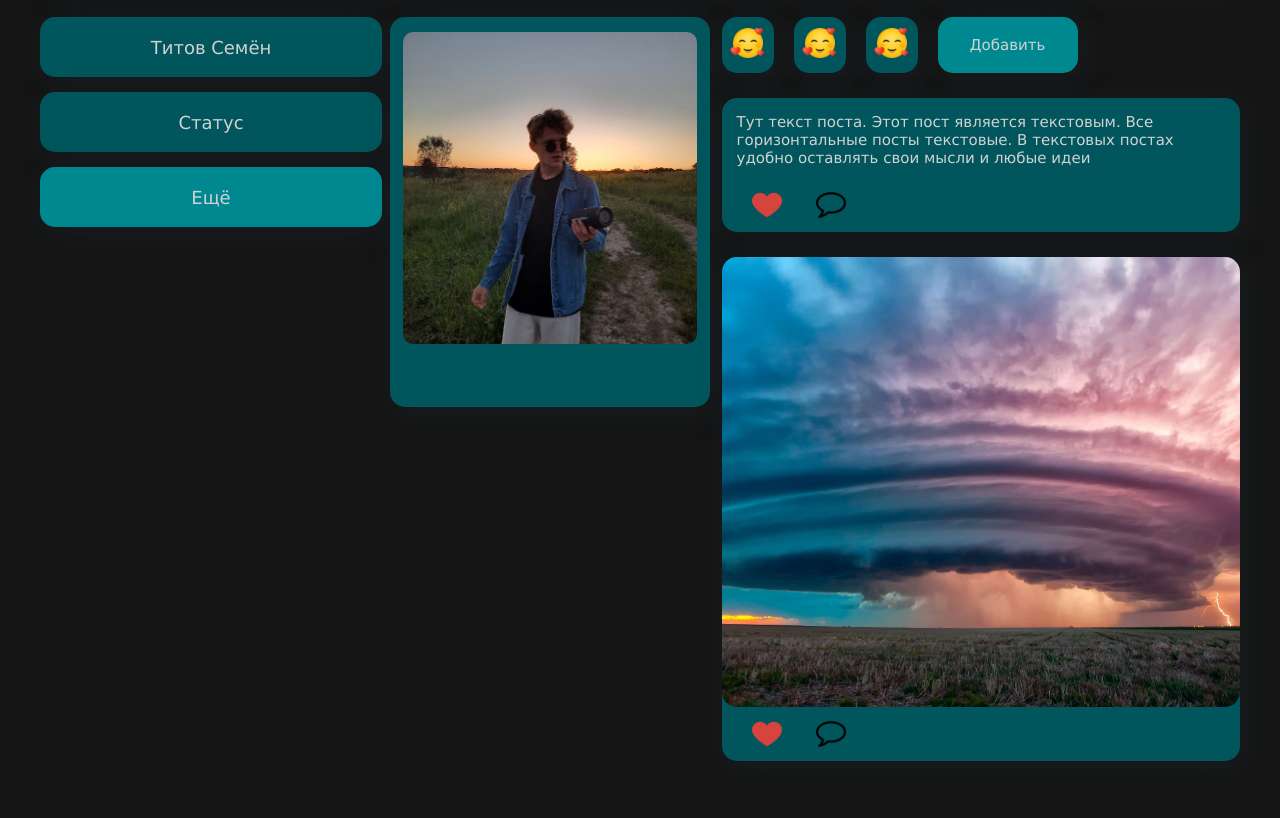
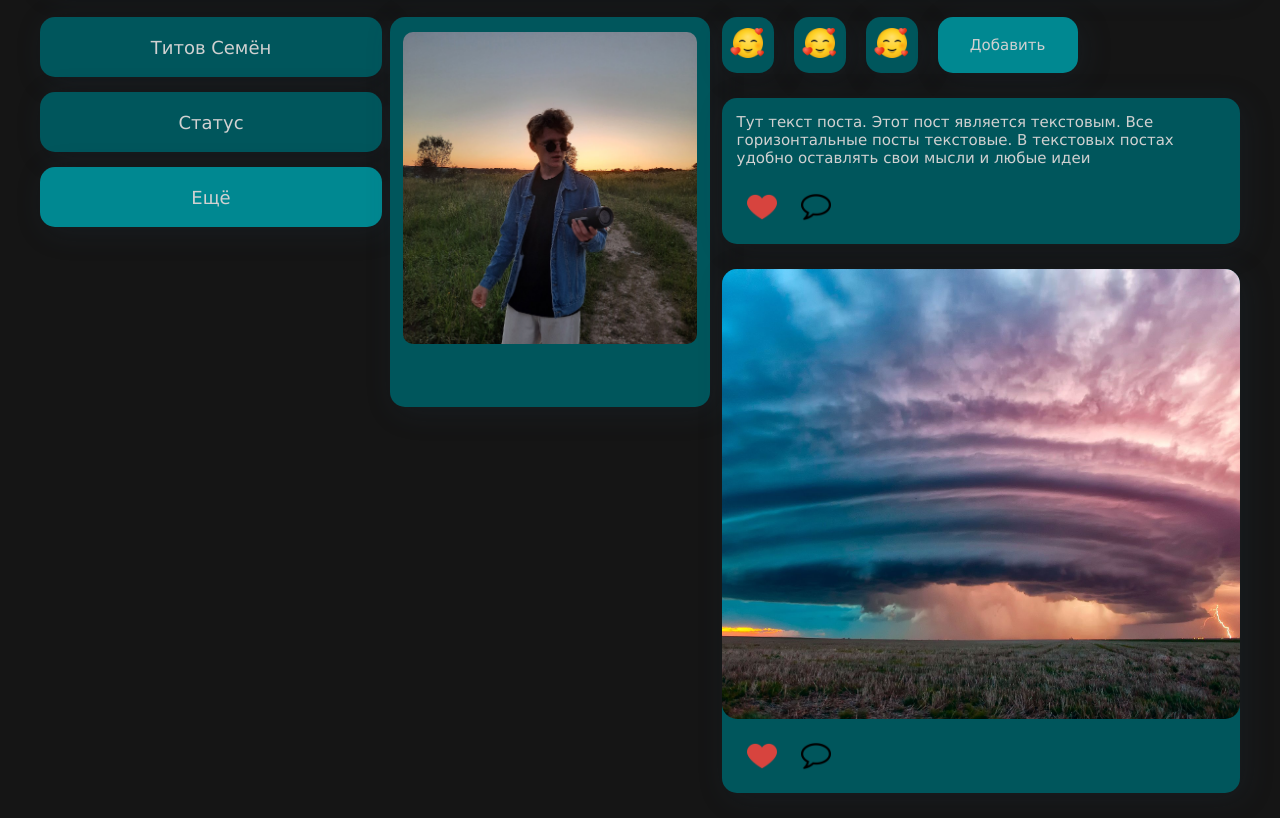
Before and after one commit to TitikUniverse/SocialWeb, a plain HTML site: page index.html in a window 1280 px wide. Shown: the part 108-926 px from the top of the page. Before the commit the page ends 894 px from the top, so only its background shows below. Drawn offline with Linux system fonts and the light colour scheme.

Commit message:
Пофиксил кнопки и добавил лайки и комменты кнопки

```diff
--- a/index.html
+++ b/index.html
@@ -1,11 +1,13 @@
 <!DOCTYPE html>
 <html lang="ru">
+
 <head>
   <meta charset="UTF-8">
   <meta name="viewport" content="width=device-width, initial-scale=1.0">
   <link rel="stylesheet" type="text/css" href="./style/style.css">
   <title>Emote</title>
 </head>
+
 <body>
   <section id="main">
     <header id="header" class="box-radius-white shadow">
@@ -35,21 +37,25 @@
       <div id="right">
         <div id="right-top-content">
           <div class="emote-item-menu">
-                        <button class="emote-item box-radius-white shadow main-btn"><img src="./img/icon/hearts-icon.png" alt=""></button>
-                        <button class="emote-item box-radius-white shadow main-btn"><img src="./img/icon/hearts-icon.png" alt=""></button>
-                        <button class="emote-item box-radius-white shadow main-btn"><img src="./img/icon/hearts-icon.png" alt=""></button>
+            <button class="emote-item box-radius-white shadow main-btn"><img src="./img/icon/hearts-icon.png"
+                alt=""></button>
+            <button class="emote-item box-radius-white shadow main-btn"><img src="./img/icon/hearts-icon.png"
+                alt=""></button>
+            <button class="emote-item box-radius-white shadow main-btn"><img src="./img/icon/hearts-icon.png"
+                alt=""></button>
             <button id="add-post-btn" class="main-btn shadow">Добавить</button>
           </div>
           <div class="wall">
 
             <div class="post text-post box-radius-white shadow">
               <div class="post-content">
-                                <span>Тут текст поста. Этот пост является текстовым. Все горизонтальные посты текстовые. В текстовых постах удобно оставлять свои мысли и любые идеи</span>
+                <span>Тут текст поста. Этот пост является текстовым. Все горизонтальные посты текстовые. В текстовых
+                  постах удобно оставлять свои мысли и любые идеи</span>
               </div>
               <div class="post-option">
                 <!-- <hr> -->
-                                <img src="./img/icon/like-red.png" alt="LIKE">
-                                <img src="./img/icon/comment-white-oval-bubble.png" alt="COMMENT">
+                <button class="post-option-btn"><img src="./img/icon/like-red.png" alt="LIKE"></button>
+                <button class="post-option-btn"><img src="./img/icon/comment-white-oval-bubble.png" alt="COMMENT"></button>
               </div>
             </div>
 
@@ -59,8 +65,8 @@
               </div>
               <div class="post-option">
                 <!-- <hr> -->
-                                <img src="./img/icon/like-red.png" alt="LIKE">
-                                <img src="./img/icon/comment-white-oval-bubble.png" alt="COMMENT">
+                <button class="post-option-btn"><img src="./img/icon/like-red.png" alt="LIKE"></button>
+                <button class="post-option-btn"><img src="./img/icon/comment-white-oval-bubble.png" alt="COMMENT"></button>
               </div>
             </div>
           </div>
@@ -69,4 +75,5 @@
     </article>
   </section>
 </body>
+
 </html>
--- a/style/style.css
+++ b/style/style.css
@@ -25,11 +25,25 @@ body {
     background-color: #008891;
     border-radius: 15px;
     border-style: none;
+}
+.main-btn:hover {
+    transition: all 300ms ease;
+    background-color: #151515;
+    border: 3px solid #008891;
+}
+/* .main-btn:not(:hover) {
+    transition: all 700ms ease;
+    background-color: #151515;
+    border: 3px solid #008891;
+} */
+.post-option-btn {
+    background-color: transparent;
+    border-radius: 15px;
+    border-style: none;
     transition: all 300ms ease;
 }
-.main-btn:hover {
-    background-color: #151515;
-    border: 3px solid #008891;
+.post-option-btn:hover {
+    background-color: #008891;
 }
 
 #main {
@@ -163,11 +177,17 @@ body {
     border-radius: 15px;
 }
 
-.post-option>img {
+.text-post .post-option {
+    margin-bottom: 8px;
+}
+.image-post .post-option {
+    margin: 8px 0px;
+}
+.post .post-option {
     margin-left: 15px;
 }
-.post-option img {
+.post-option button img {
     height: 30px;
     width: 30px;
-    padding: 8px 0px 8px 15px;
+    padding: 10px;
 }
```
Lines whose indentation alone changed are shown as unchanged.
